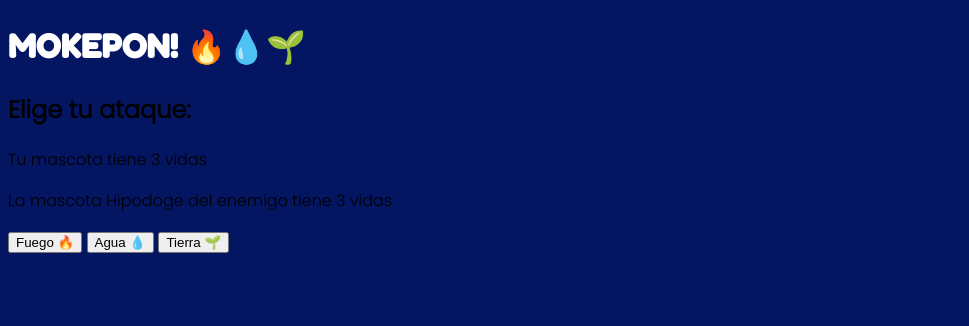
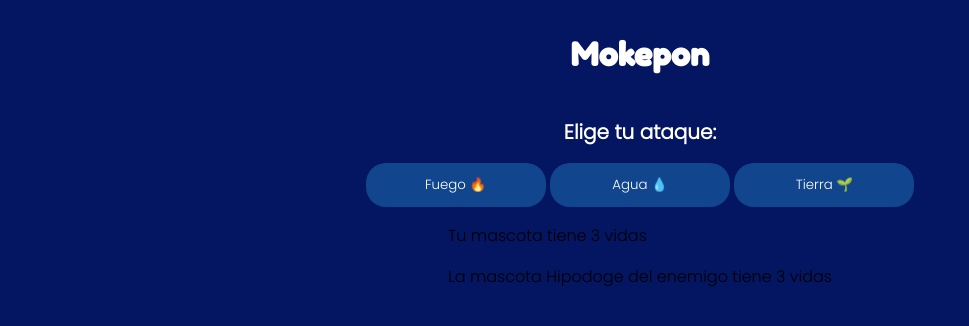
Before and after one commit to andresnavag93/basic-programming-course, a plain HTML site: page mokepon/mokepon.html in a window 1280 px wide. Both pictures are taken after a click on the button "Seleccionar". Shown: the whole page, without its empty margins (0-969 px from the left). Drawn offline with Linux system fonts and the light colour scheme.

Commit message:
:hammer: Styling buttons of second screen

```diff
--- a/mokepon/js/mokepon.js
+++ b/mokepon/js/mokepon.js
@@ -31,7 +31,7 @@ function seleccionarMascotaJugador() {
   sectionSeleccionarMascota.style.display = "none";
 
   let sectionSeleccionarAtaque = document.getElementById("seleccionar-ataque");
-  sectionSeleccionarAtaque.style.display = "block";
+  sectionSeleccionarAtaque.style.display = "flex";
 
   let inputHipodoge = document.getElementById("hipodoge");
   let inputCapipepo = document.getElementById("capipepo");
--- a/mokepon/mokepon.html
+++ b/mokepon/mokepon.html
@@ -32,20 +32,25 @@
         <button id="boton-mascota">Seleccionar</button>
     </section>
     <section id="seleccionar-ataque">
-        <h1 class="titulo">MOKEPON! 🔥💧🌱</h1>
-        <h2>Elige tu ataque:</h2>
-        <p>Tu mascota <span id="mascota-jugador"></span> tiene <span id="vidas-jugador">3</span> vidas</p>
-        <p>La mascota <span id="mascota-enemigo"></span> del enemigo tiene <span id="vidas-enemigo">3</span> vidas</p>
-        <p>
-            <button id="boton-fuego">Fuego 🔥</button>
-            <button id="boton-agua">Agua 💧</button>
-            <button id="boton-tierra">Tierra 🌱</button>
-        </p>
-    </section>
-    <section id="mensajes">
-    </section>
-    <section id="reiniciar">
-        <button id="boton-reiniciar">Reiniciar</button>
+        <h1 class="titulo">Mokepon</h1>
+        <h2 class="subtitulo">Elige tu ataque:</h2>
+        <div>
+            <button id="boton-fuego" class="boton-de-ataque">Fuego 🔥</button>
+            <button id="boton-agua" class="boton-de-ataque">Agua 💧</button>
+            <button id="boton-tierra" class="boton-de-ataque">Tierra 🌱</button>
+        </div>
+        <div>
+            <section id="mensajes">
+            </section>
+            <section id="reiniciar">
+                <button id="boton-reiniciar">Reiniciar</button>
+            </section>
+        </div>
+        <div>
+            <p>Tu mascota <span id="mascota-jugador"></span> tiene <span id="vidas-jugador">3</span> vidas</p>
+            <p>La mascota <span id="mascota-enemigo"></span> del enemigo tiene <span id="vidas-enemigo">3</span> vidas
+            </p>
+        </div>
     </section>
 </body>
 
--- a/mokepon/styles.css
+++ b/mokepon/styles.css
@@ -56,10 +56,23 @@ body {
   margin-top: 30px;
 }
 
-input:checked label {
-  background-color: hotpink;
-}
-
 input {
   display: none;
 }
+
+#seleccionar-ataque {
+  display: flex;
+  flex-direction: column;
+  align-items: center;
+}
+
+.boton-de-ataque {
+  background-color: #11468f;
+  padding: 10px;
+  box-sizing: border-box;
+  border-radius: 20px;
+  border-color: transparent;
+  width: 180px;
+  color: white;
+  font-family: "Poppins", sans-serif;
+}
```
